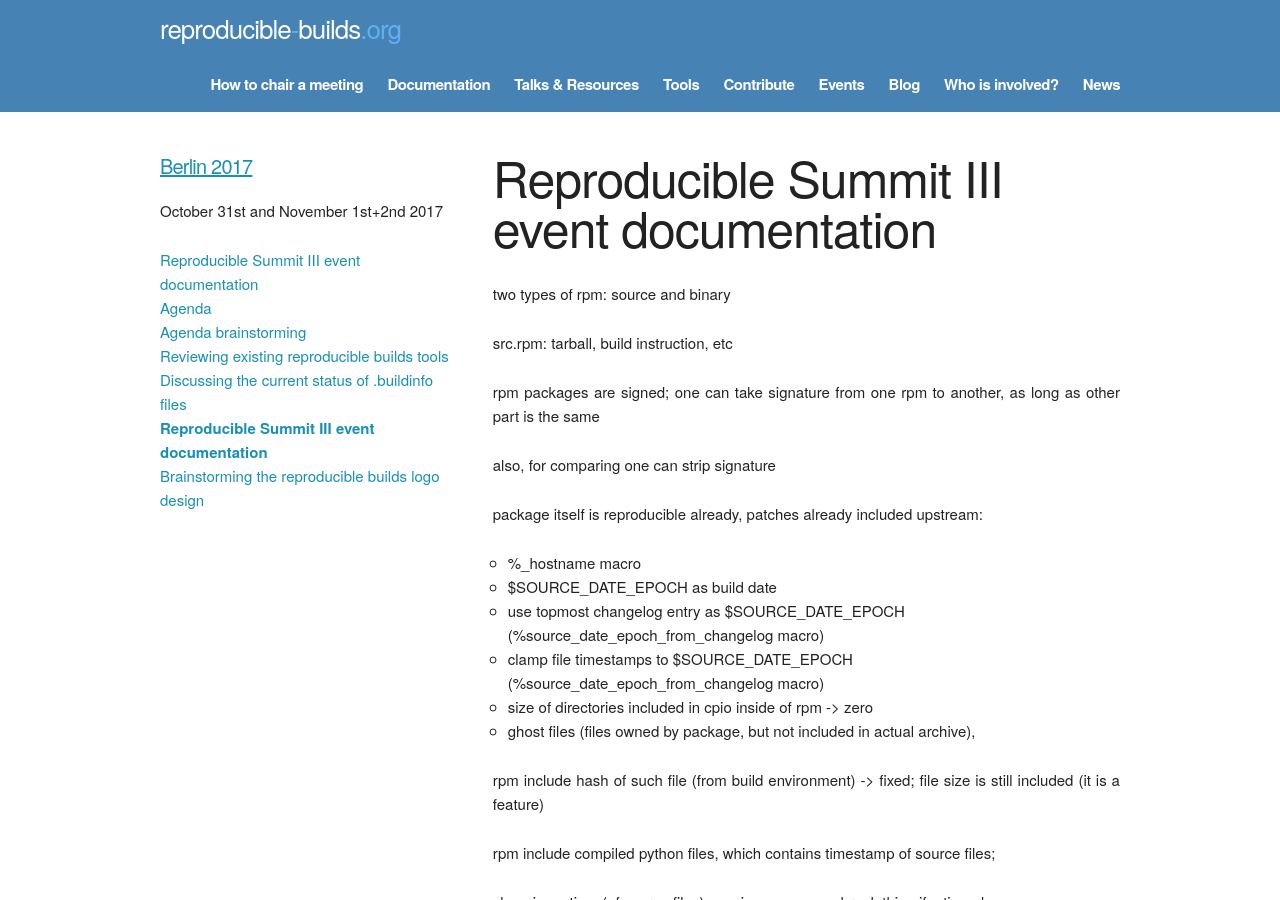
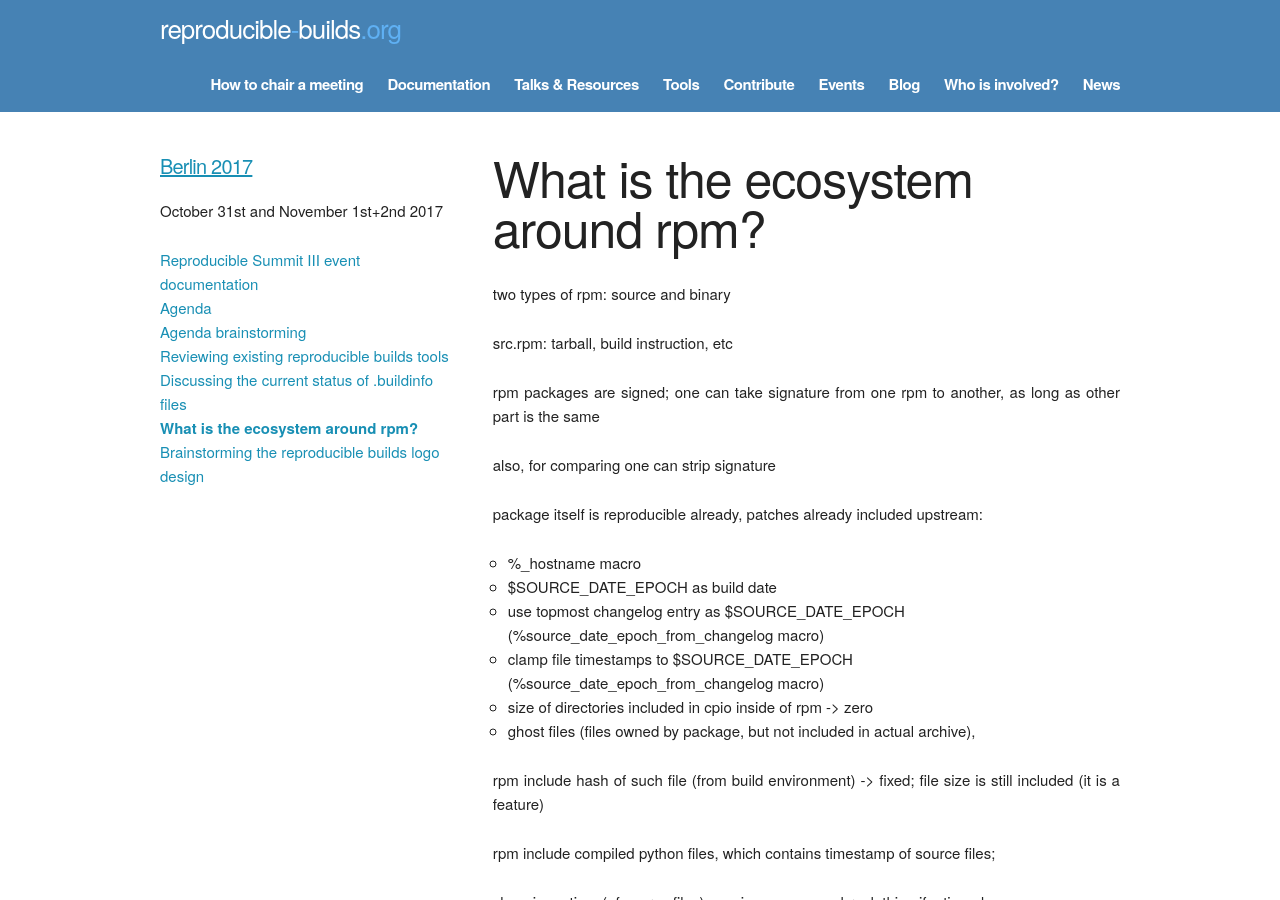
Before and after one commit to prototypefund/reproducible-website, a Jekyll site: the page built from _events/berlin2017/ecosystemrpm.md, in a window 1280 px wide and 900 px high. Built offline with Jekyll 4.4.1, drawn with Linux system fonts in a browser that asks for light colours; some web fonts are replaced.

Commit message:
rws3: fix page title
Signed-off-by: Holger Levsen <holger@layer-acht.org>

```diff
--- a/_events/berlin2017/ecosystemrpm.md
+++ b/_events/berlin2017/ecosystemrpm.md
@@ -1,6 +1,6 @@
 ---
 layout: event_detail
-title: Reproducible Summit III event documentation
+title: What is the ecosystem around rpm?
 event: berlin2017
 order: 50
 permalink: /events/berlin2017/ecosystemrpm/
```
